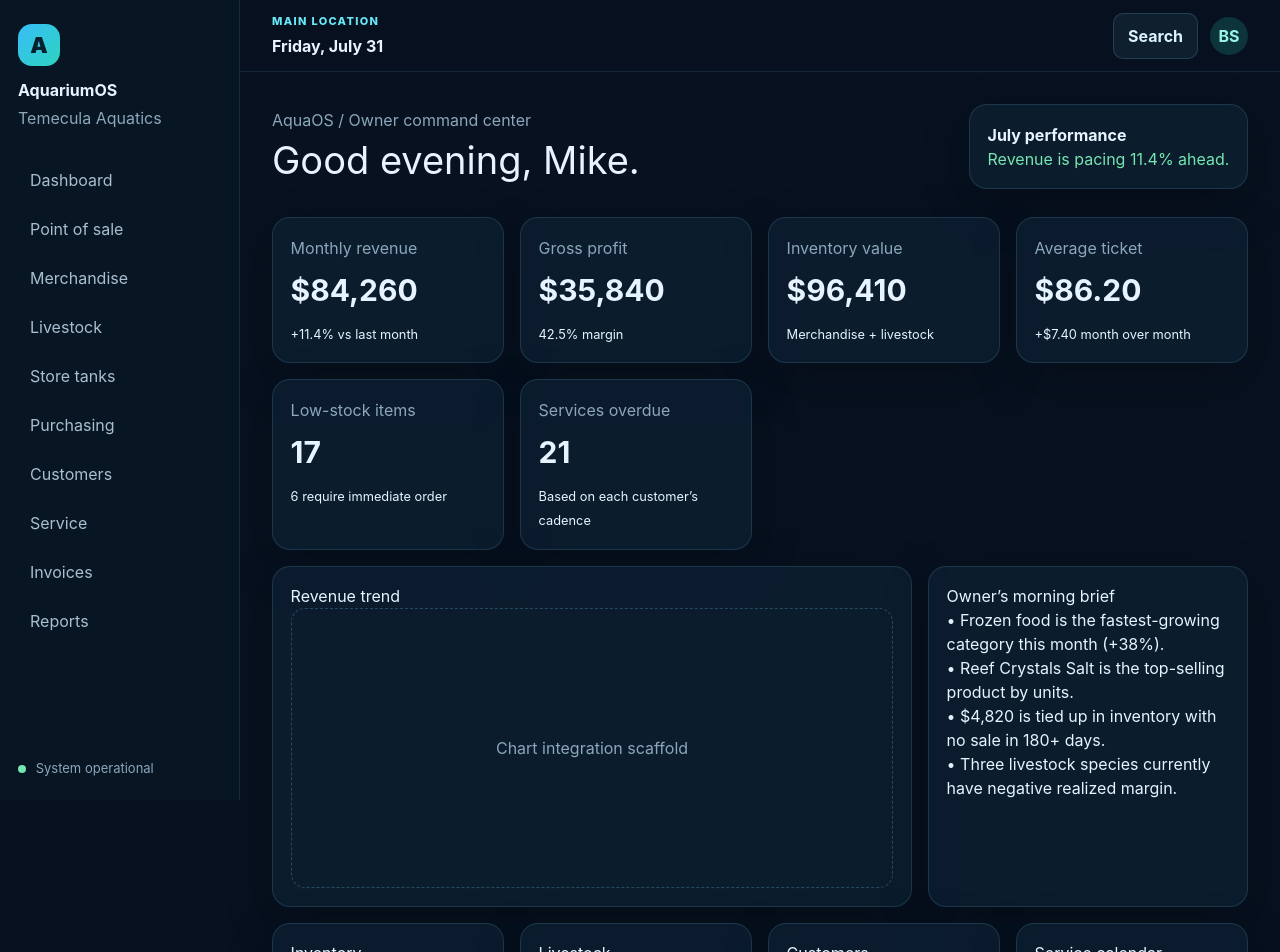
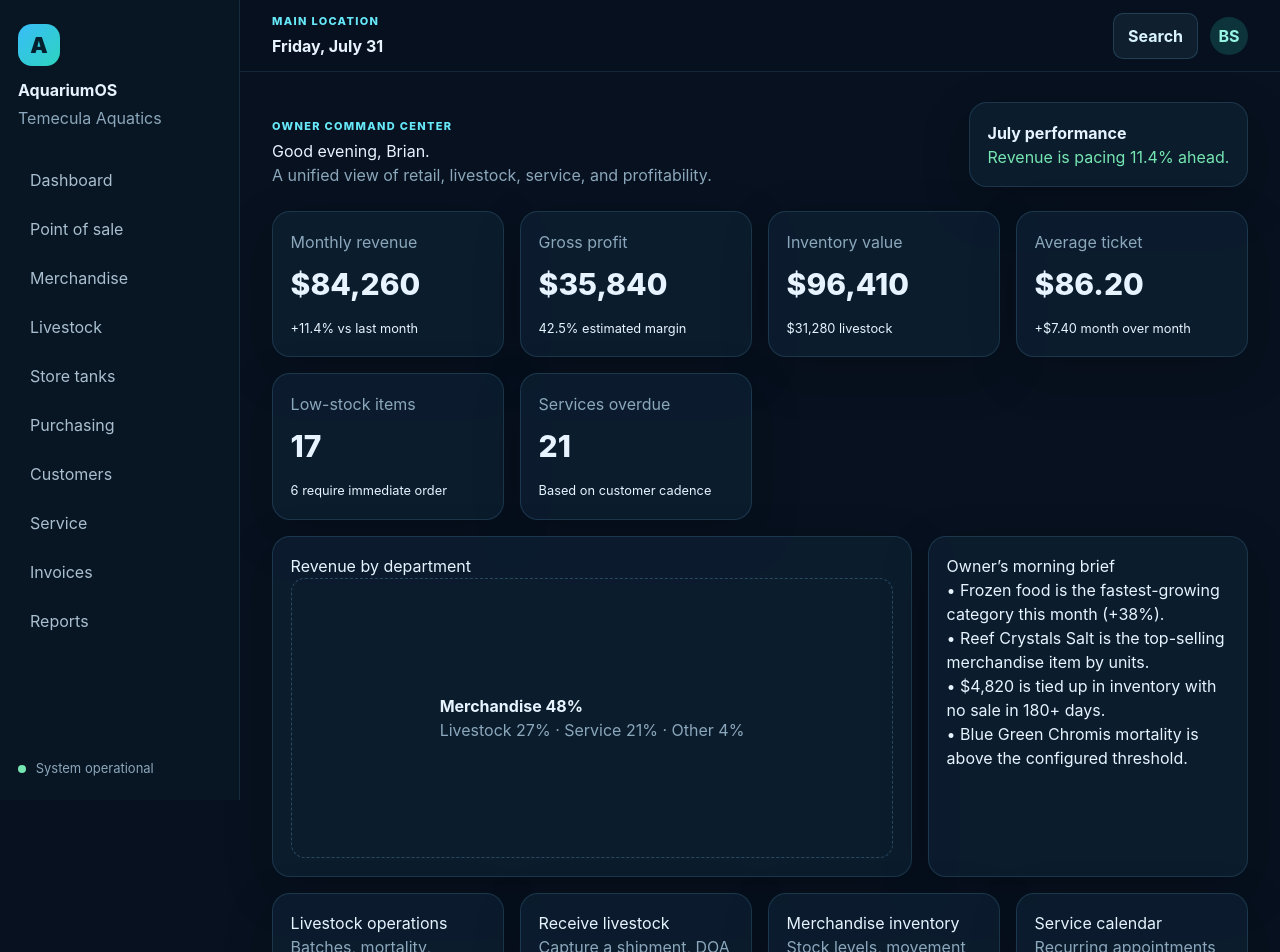
Before and after one commit to Alfredapp-hash/AquaOS, a Next.js app: page / in a window 1280 px wide. Shown: the top 952 px of the page. Built offline with nearby package versions, Linux system fonts and the light colour scheme.

Commit message:
Connect dashboard to operational modules

```diff
--- a/app/page.tsx
+++ b/app/page.tsx
@@ -1,38 +1,39 @@
-const metrics = [
-  ["Monthly revenue", "$84,260", "+11.4% vs last month"],
-  ["Gross profit", "$35,840", "42.5% margin"],
-  ["Inventory value", "$96,410", "Merchandise + livestock"],
-  ["Average ticket", "$86.20", "+$7.40 month over month"],
-  ["Low-stock items", "17", "6 require immediate order"],
-  ["Services overdue", "21", "Based on each customer’s cadence"],
-];
+import Link from "next/link";
+import { dashboardMetrics } from "@/lib/demo-data";
 
 const insights = [
   "Frozen food is the fastest-growing category this month (+38%).",
-  "Reef Crystals Salt is the top-selling product by units.",
+  "Reef Crystals Salt is the top-selling merchandise item by units.",
   "$4,820 is tied up in inventory with no sale in 180+ days.",
-  "Three livestock species currently have negative realized margin.",
+  "Blue Green Chromis mortality is above the configured threshold.",
+];
+
+const modules = [
+  ["Livestock operations", "/livestock", "Batches, mortality, quarantine, landed cost, and tank assignment."],
+  ["Receive livestock", "/livestock/receive", "Capture a shipment, DOA losses, freight, and initial tank placement."],
+  ["Merchandise inventory", "/inventory", "Stock levels, movement history, aging, and reorder controls."],
+  ["Service calendar", "/service", "Recurring appointments and customer cadence monitoring."],
 ];
 
 export default function DashboardPage() {
   return (
-    <main style={{ maxWidth: 1440, margin: "0 auto", padding: "32px" }}>
-      <header style={{ display: "flex", justifyContent: "space-between", gap: 24, alignItems: "end", marginBottom: 28 }}>
-        <div><p className="muted">AquaOS / Owner command center</p><h1 style={{ fontSize: 38, margin: 0 }}>Good evening, Mike.</h1></div>
+    <main className="page">
+      <header className="page-header">
+        <div><span className="eyebrow">Owner command center</span><h1>Good evening, Brian.</h1><p className="muted">A unified view of retail, livestock, service, and profitability.</p></div>
         <div className="panel"><strong>July performance</strong><div className="positive">Revenue is pacing 11.4% ahead.</div></div>
       </header>
 
       <section className="dashboard-grid">
-        {metrics.map(([label, value, detail]) => <article className="panel" key={label}><div className="muted">{label}</div><div style={{ fontSize: 30, fontWeight: 750, margin: "8px 0" }}>{value}</div><small>{detail}</small></article>)}
+        {dashboardMetrics.map(([label,value,detail])=><article className="panel" key={label}><div className="muted">{label}</div><div className="metric-value">{value}</div><small>{detail}</small></article>)}
       </section>
 
-      <section style={{ display: "grid", gridTemplateColumns: "2fr 1fr", gap: 16, marginTop: 16 }}>
-        <article className="panel"><h2>Revenue trend</h2><div style={{ height: 280, display: "grid", placeItems: "center", border: "1px dashed rgba(124,211,252,.25)", borderRadius: 14 }}><span className="muted">Chart integration scaffold</span></div></article>
-        <article className="panel"><h2>Owner’s morning brief</h2>{insights.map((item) => <p key={item}>• {item}</p>)}</article>
+      <section className="two-column" style={{marginTop:16}}>
+        <article className="panel"><h2>Revenue by department</h2><div style={{height:280,display:"grid",placeItems:"center",border:"1px dashed rgba(124,211,252,.25)",borderRadius:14}}><div><strong>Merchandise 48%</strong><p className="muted">Livestock 27% · Service 21% · Other 4%</p></div></div></article>
+        <article className="panel"><h2>Owner’s morning brief</h2>{insights.map(item=><p key={item}>• {item}</p>)}</article>
       </section>
 
-      <section className="dashboard-grid" style={{ marginTop: 16 }}>
-        {['Inventory','Livestock','Customers','Service calendar','Vendors','Reports'].map((module) => <article className="panel" key={module}><h3>{module}</h3><p className="muted">Module route and data views planned for v0.1.</p></article>)}
+      <section className="dashboard-grid" style={{marginTop:16}}>
+        {modules.map(([title,href,description])=><Link href={href} className="panel" key={href}><h3>{title}</h3><p className="muted">{description}</p><span className="positive">Open module →</span></Link>)}
       </section>
     </main>
   );
```
